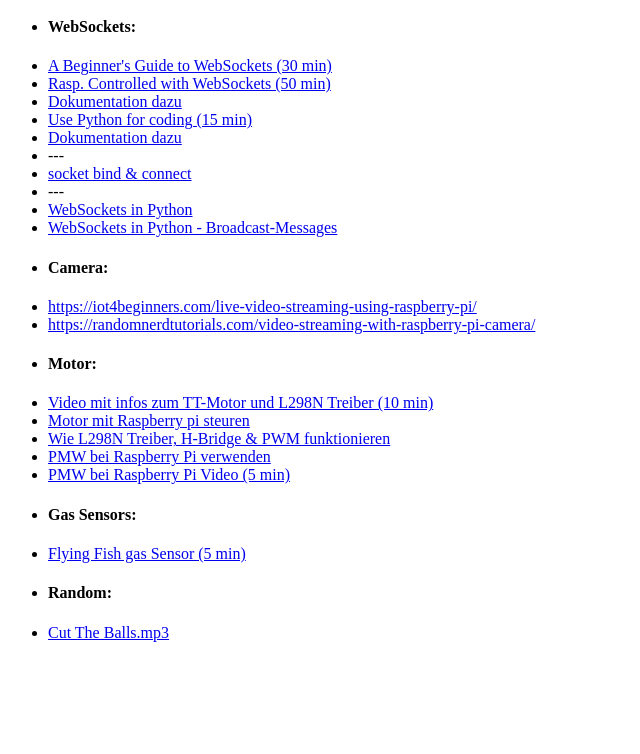
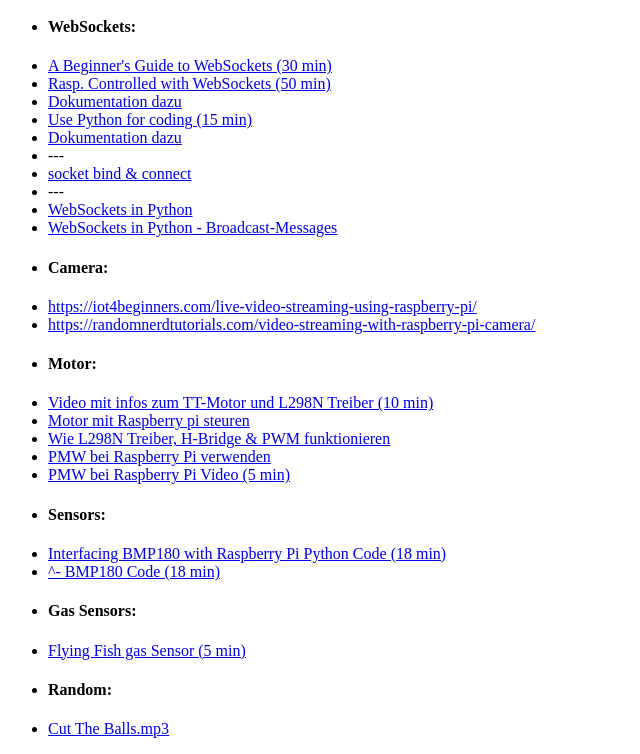
Before and after one commit to ChemistryGull/chemistrygull.github.io, a plain HTML site: page mrst_project/links.html in a window 1280 px wide. Shown: the part 441-1195 px from the top of the page, without its empty margins (0-640 px from the left). Before the commit the page ends 1099 px from the top, so only its background shows below. Drawn offline with Linux system fonts and the light colour scheme.

Commit message:
MRST - Added sensors to links.html

```diff
--- a/mrst_project/links.html
+++ b/mrst_project/links.html
@@ -57,6 +57,15 @@
       <li><a target="_blank" href="https://www.youtube.com/watch?v=PDWX9nVu6tc">PMW bei Raspberry Pi Video (5 min)</a></li>
 
 
+
+      <li><h4>Sensors:</h4></li>
+
+      <li><a target="_blank" href="https://www.youtube.com/watch?v=muPu0PvC0gY">Interfacing BMP180 with Raspberry Pi Python Code (18 min)</a></li>
+      <li><a target="_blank" href="https://github.com/kitflix/raspberrypi-iot-codes/tree/master/BMP180%20Sensor">^- BMP180 Code (18 min)</a></li>
+
+
+
+
       <li><h4>Gas Sensors:</h4></li>
 
       <li><a target="_blank" href="https://www.youtube.com/watch?v=ZdvzQpFzne8">Flying Fish gas Sensor (5 min)</a></li>
```
